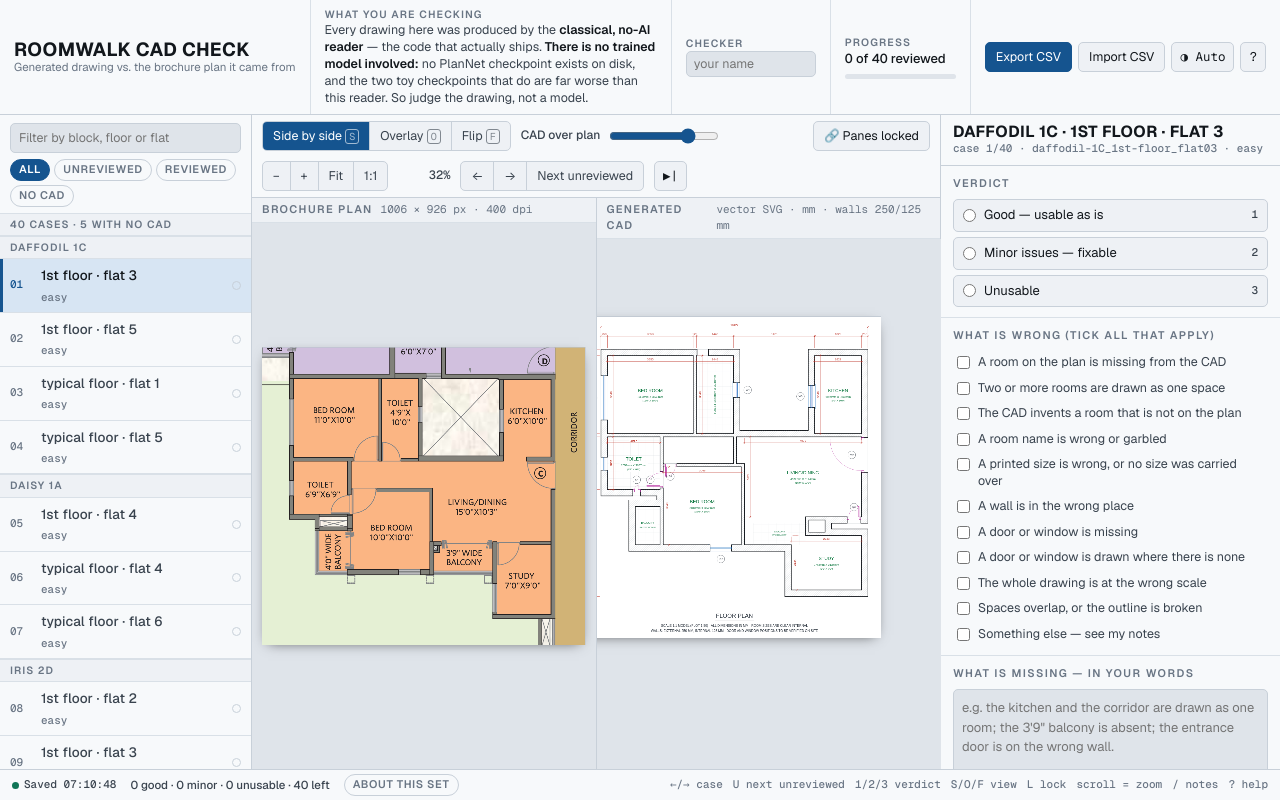
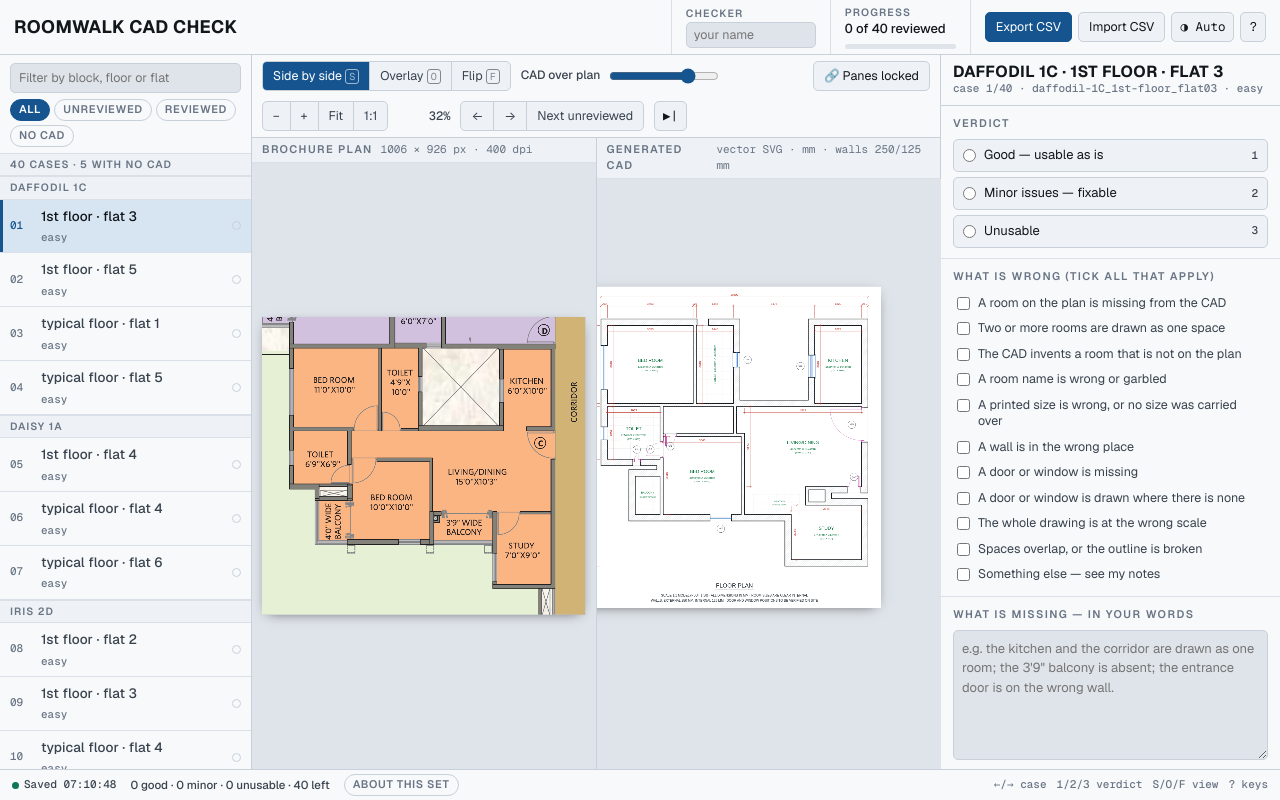
Before and after one commit to Eeman1113/roomwalk-cad-review, a plain HTML site: page index.html in a window 1280 px wide. Drawn offline with nearby package versions, Linux system fonts and the light colour scheme.

Commit message:
Give the header back to the drawings
The provenance paragraph explained rather than operated; it now lives in the
? panel and the About sheet, where someone goes looking for it.

Co-Authored-By: Claude Opus 5 <noreply@anthropic.com>

```diff
--- a/index.html
+++ b/index.html
@@ -15,19 +15,8 @@
 <div id="app">
 
   <header class="titleblock">
-    <div class="tb-cell">
-      <div class="tb-title">RoomWalk CAD check
-        <small>Generated drawing vs. the brochure plan it came from</small>
-      </div>
-    </div>
     <div class="tb-cell tb-grow">
-      <div class="tb-k">What you are checking</div>
-      <div class="tb-note">
-        Every drawing here was produced by the <b>classical, no-AI reader</b> &mdash; the code that
-        actually ships. <b>There is no trained model involved:</b> no PlanNet checkpoint exists on
-        disk, and the two toy checkpoints that do are far worse than this reader. So judge the
-        drawing, not a model.
-      </div>
+      <div class="tb-title">RoomWalk CAD check</div>
     </div>
     <div class="tb-cell">
       <div class="tb-k">Checker</div>
@@ -156,8 +145,7 @@
     <button class="chipbtn" id="aboutBtn">About this set</button>
     <span class="spacer"></span>
     <span class="keys">
-      <span>&larr;/&rarr; case</span><span>U next unreviewed</span><span>1/2/3 verdict</span>
-      <span>S/O/F view</span><span>L lock</span><span>scroll = zoom</span><span>/ notes</span><span>? help</span>
+      <span>&larr;/&rarr; case</span><span>1/2/3 verdict</span><span>S/O/F view</span><span>? keys</span>
     </span>
   </footer>
 </div>
@@ -180,6 +168,8 @@
       <tr><td>Esc</td><td>Leave the notes box</td></tr>
       <tr><td>?</td><td>This list</td></tr>
     </table>
+    <p class="note">Drawings are produced by the classical, no-AI reader &mdash; the code that
+      ships. No trained model is involved, so judge the drawing, not a model.</p>
     <p class="note">Everything you type is written to this browser straight away, so a refresh or a
       closed tab loses nothing. It lives only in this browser though &mdash; export the CSV before
       you switch machine or clear your history.</p>
--- a/styles.css
+++ b/styles.css
@@ -130,7 +130,7 @@ button, input, select, textarea { font: inherit; color: inherit; }
 }
 
 .tb-cell {
-  padding: 7px 14px;
+  padding: 5px 14px;
   border-right: 1px solid var(--line-soft);
   display: flex;
   flex-direction: column;
@@ -153,34 +153,14 @@ button, input, select, textarea { font: inherit; color: inherit; }
 
 .tb-title {
   font-family: var(--sheet);
-  font-size: 19px;
+  font-size: 18px;
   font-weight: 700;
   letter-spacing: .02em;
   text-transform: uppercase;
   line-height: 1.1;
 }
 
-.tb-title small {
-  display: block;
-  font-family: var(--body);
-  font-size: 11.5px;
-  font-weight: 400;
-  letter-spacing: 0;
-  text-transform: none;
-  color: var(--muted);
-}
-
 .tb-grow { flex: 1; }
-
-.tb-note {
-  font-size: 12.5px;
-  color: var(--ink-2);
-  max-width: 62ch;
-  line-height: 1.35;
-  white-space: normal;
-}
-
-.tb-note b { color: var(--ink); font-weight: 600; }
 
 .tb-actions { flex-direction: row; align-items: center; gap: 6px; }
 
@@ -763,10 +743,7 @@ dialog .foot { padding: 10px 16px; border-top: 1px solid var(--line); display: f
 
 @media (max-width: 1240px) {
   main { grid-template-columns: 200px minmax(0, 1fr) 300px; }
-  /* The provenance note is the one thing on this page that must not be lost to
-     a narrow window, so it shrinks rather than disappearing. */
-  .tb-note { font-size: 11.5px; max-width: 52ch; }
-  .tb-title { font-size: 17px; }
+  .tb-title { font-size: 16px; }
 }
 
 @media (prefers-reduced-motion: reduce) {
```
